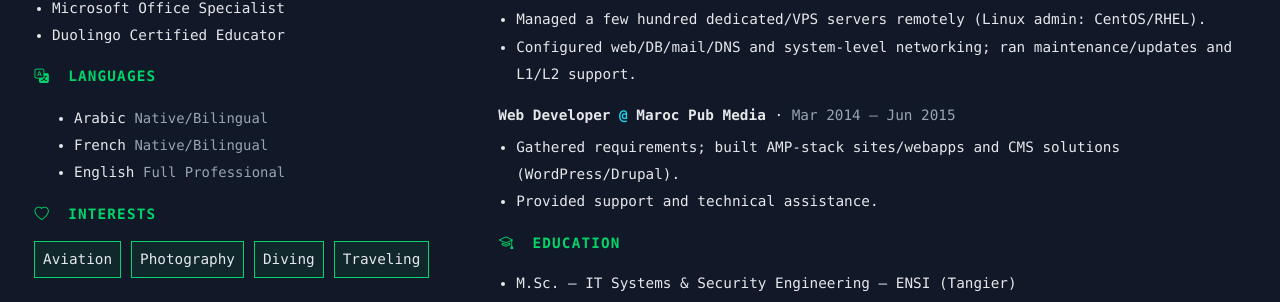
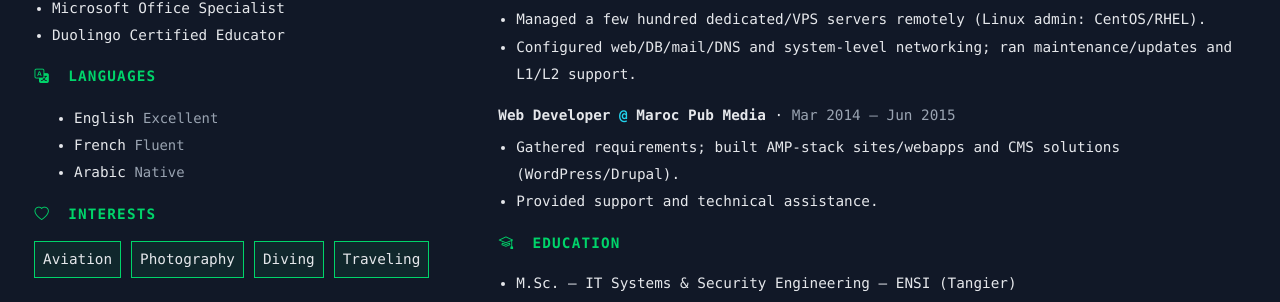
Before and after one commit to mlaroussi/resume, a Jekyll site: the page built from index.md, in a window 1280 px wide. Shown: the part 1170-1472 px from the top of the page. Built offline with Jekyll 4.4.1, drawn with Linux system fonts in a browser that asks for light colours.

Commit message:
Update language proficiency levels and scores for improved accuracy

```diff
--- a/_data/resume.json
+++ b/_data/resume.json
@@ -112,9 +112,9 @@
     "DNS/DHCP","Mail/Web/DB stacks","iptables","Git","Jira","Confluence"
   ],
   "languages": [
-    {"name":"Arabic","level":"Native/Bilingual","score":"5"},
-    {"name":"French","level":"Native/Bilingual","score":"4"},
-    {"name":"English","level":"Full Professional","score":"5"}
+    {"name":"English","level":"Excellent","score":5},
+    {"name":"French","level":"Fluent","score":4},
+    {"name":"Arabic","level":"Native","score":5}
   ],
   "interests": ["Aviation","Photography","Diving","Traveling"]
 }
```
